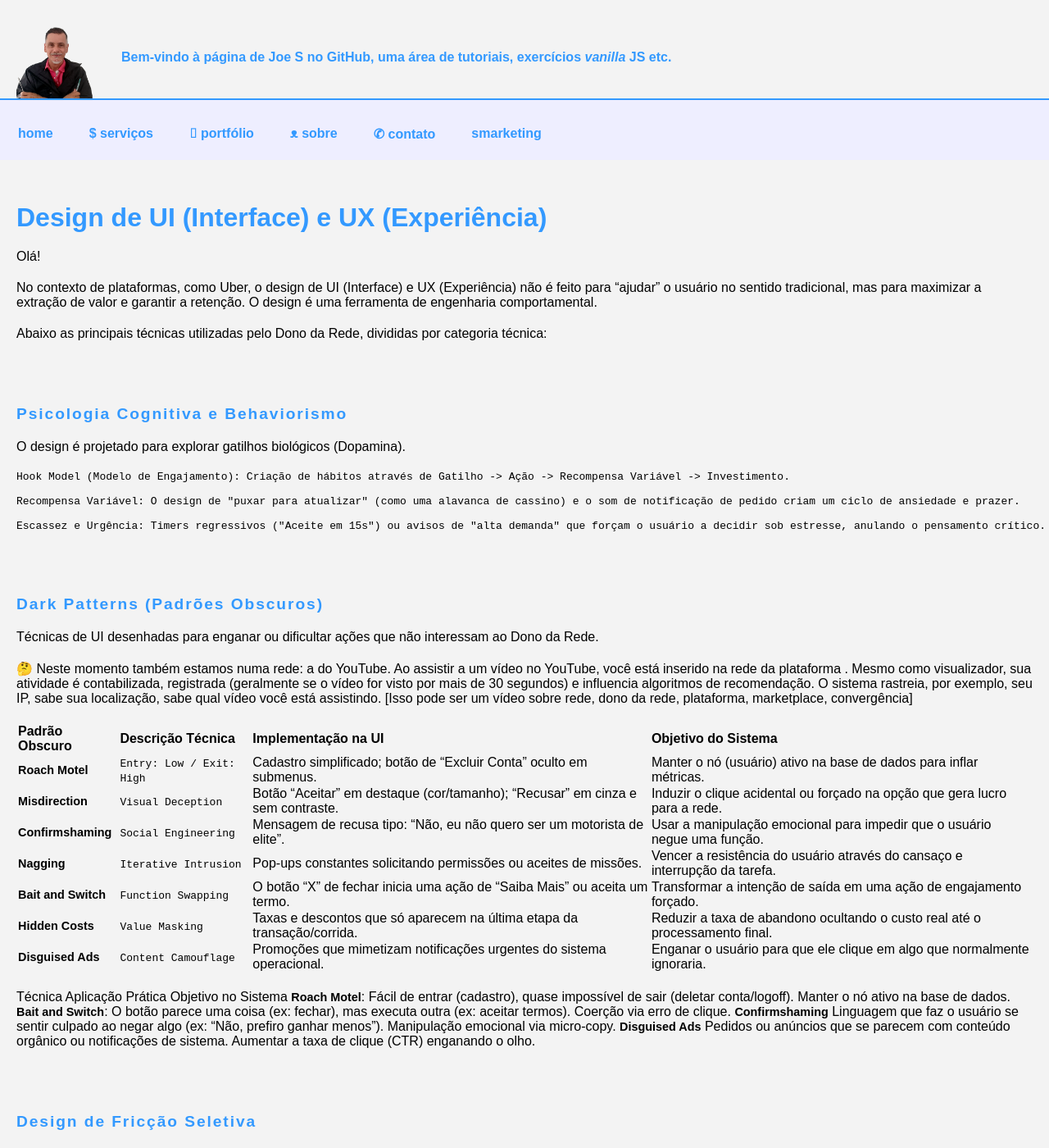
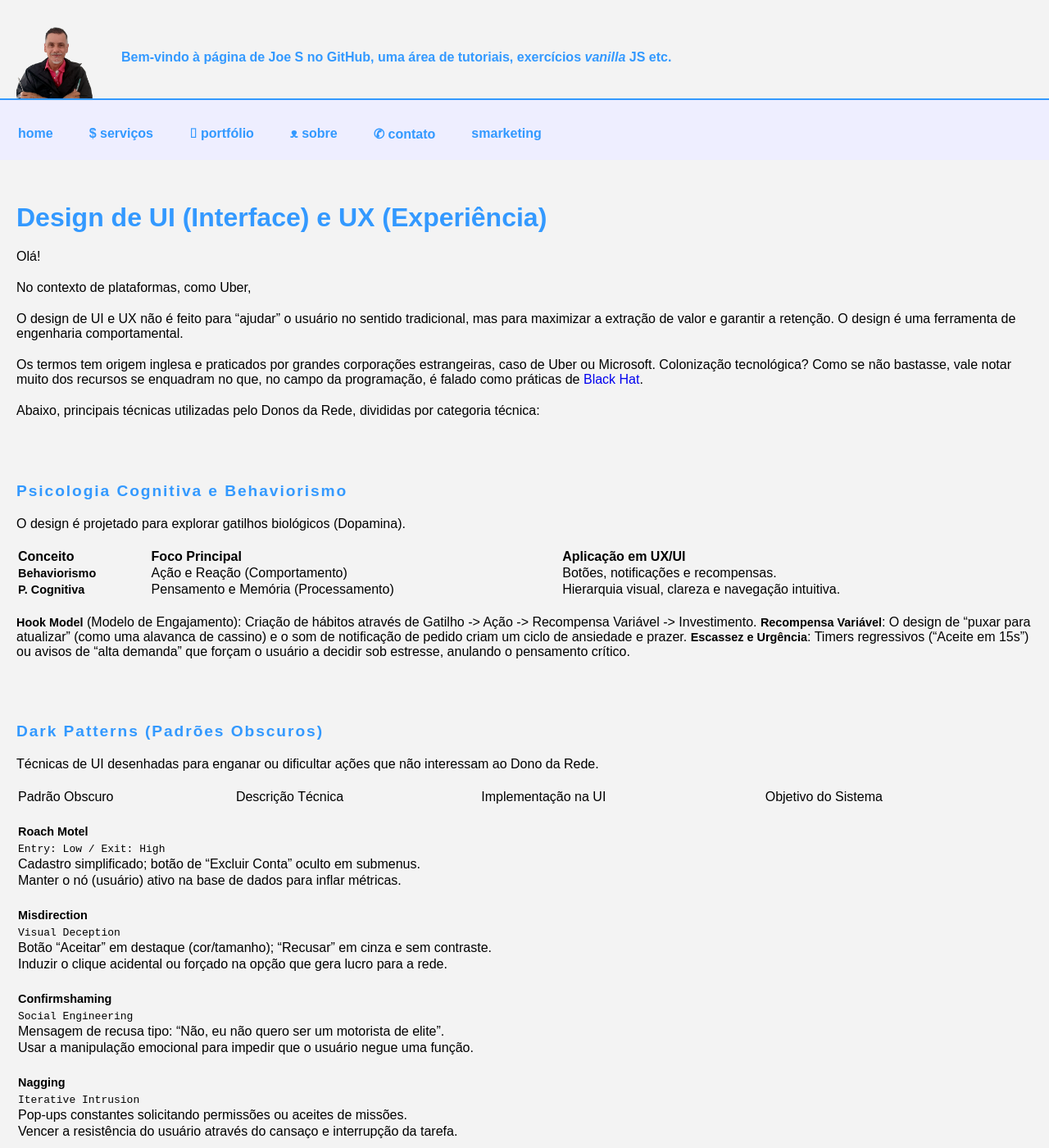
Before and after one commit to Joesynth/joesynth.github.io, a Jekyll site: the page built from _posts/2021-03-07-ui-e-ux-2.md, in a window 1280 px wide and 1400 px high. Shown: the whole window at 82% size. Built offline with Jekyll 4.4.1, drawn with Linux system fonts in a browser that asks for light colours; some of the changed text lies outside the part shown.

Commit message:
Update 2021-03-07-ui-e-ux-2.md

```diff
--- a/_posts/2021-03-07-ui-e-ux-2.md
+++ b/_posts/2021-03-07-ui-e-ux-2.md
@@ -1,72 +1,108 @@
 # Design de UI (Interface) e UX (Experiência)
+
+
+
+
 
 
 Olá!
 
-No contexto de plataformas, como Uber, o design de UI (Interface) e UX (Experiência) não é feito para "ajudar" o usuário no sentido tradicional, mas para maximizar a extração de valor e garantir a retenção. O design é uma ferramenta de engenharia comportamental.
+No contexto de plataformas, como Uber,
 
-Abaixo as principais técnicas utilizadas pelo Dono da Rede, divididas por categoria técnica:
+O design de UI e UX não é feito para "ajudar" o usuário no sentido tradicional, mas para maximizar a extração de valor e garantir a retenção. O design é uma ferramenta de engenharia comportamental.
+
+Os termos tem origem inglesa e praticados por grandes corporações estrangeiras, caso de Uber ou Microsoft.
+Colonização tecnológica? Como se não bastasse, vale notar muito dos recursos se enquadram no que, no campo da programação, é falado como práticas de [Black Hat](/white-hat-black-hat).
+
+
+
+Abaixo, principais técnicas utilizadas pelo Donos da Rede, divididas por categoria técnica:
 
 
 ###### Psicologia Cognitiva e Behaviorismo
 
 O design é projetado para explorar gatilhos biológicos (Dopamina).
 
-    Hook Model (Modelo de Engajamento): Criação de hábitos através de Gatilho -> Ação -> Recompensa Variável -> Investimento.
+| Conceito | Foco Principal | Aplicação em UX/UI |
+| :--- | :--- | :--- |
+| **Behaviorismo** | Ação e Reação (Comportamento) | Botões, notificações e recompensas. |
+| **P. Cognitiva** | Pensamento e Memória (Processamento) | Hierarquia visual, clareza e navegação intuitiva. |
 
-    Recompensa Variável: O design de "puxar para atualizar" (como uma alavanca de cassino) e o som de notificação de pedido criam um ciclo de ansiedade e prazer.
-
-    Escassez e Urgência: Timers regressivos ("Aceite em 15s") ou avisos de "alta demanda" que forçam o usuário a decidir sob estresse, anulando o pensamento crítico.
+**Hook Model** (Modelo de Engajamento): Criação de hábitos através de Gatilho -> Ação -> Recompensa Variável -> Investimento.
+**Recompensa Variável**: O design de "puxar para atualizar" (como uma alavanca de cassino) e o som de notificação de pedido criam um ciclo de ansiedade e prazer.
+**Escassez e Urgência**: Timers regressivos ("Aceite em 15s") ou avisos de "alta demanda" que forçam o usuário a decidir sob estresse, anulando o pensamento crítico.
 
 
 ###### Dark Patterns (Padrões Obscuros)
 
 Técnicas de UI desenhadas para enganar ou dificultar ações que não interessam ao Dono da Rede.
 
-🤔️ Neste momento também estamos numa rede: a do YouTube. Ao assistir a um vídeo no YouTube, você está inserido na rede da plataforma
-. Mesmo como visualizador, sua atividade é contabilizada, registrada (geralmente se o vídeo for visto por mais de 30 segundos) e influencia algoritmos de recomendação. O sistema rastreia, por exemplo, seu IP, sabe sua localização, sabe qual vídeo você está assistindo. [Isso pode ser um vídeo sobre rede, dono da rede, plataforma, marketplace, convergência]
 
 | Padrão Obscuro | Descrição Técnica | Implementação na UI | Objetivo do Sistema |
-|:---|:---|:---|:---|
-| **Roach Motel** | `Entry: Low / Exit: High` | Cadastro simplificado; botão de "Excluir Conta" oculto em submenus. | Manter o nó (usuário) ativo na base de dados para inflar métricas. |
-| **Misdirection** | `Visual Deception` | Botão "Aceitar" em destaque (cor/tamanho); "Recusar" em cinza e sem contraste. | Induzir o clique acidental ou forçado na opção que gera lucro para a rede. |
-| **Confirmshaming** | `Social Engineering` | Mensagem de recusa tipo: "Não, eu não quero ser um motorista de elite". | Usar a manipulação emocional para impedir que o usuário negue uma função. |
-| **Nagging** | `Iterative Intrusion` | Pop-ups constantes solicitando permissões ou aceites de missões. | Vencer a resistência do usuário através do cansaço e interrupção da tarefa. |
-| **Bait and Switch** | `Function Swapping` | O botão "X" de fechar inicia uma ação de "Saiba Mais" ou aceita um termo. | Transformar a intenção de saída em uma ação de engajamento forçado. |
-| **Hidden Costs** | `Value Masking` | Taxas e descontos que só aparecem na última etapa da transação/corrida. | Reduzir a taxa de abandono ocultando o custo real até o processamento final. |
-| **Disguised Ads** | `Content Camouflage` | Promoções que mimetizam notificações urgentes do sistema operacional. | Enganar o usuário para que ele clique em algo que normalmente ignoraria. |
+
+| **Roach Motel**
+| `Entry: Low / Exit: High`
+| Cadastro simplificado; botão de "Excluir Conta" oculto em submenus.
+| Manter o nó (usuário) ativo na base de dados para inflar métricas.
+
+| **Misdirection**
+| `Visual Deception`
+| Botão "Aceitar" em destaque (cor/tamanho); "Recusar" em cinza e sem contraste.
+| Induzir o clique acidental ou forçado na opção que gera lucro para a rede.
+
+| **Confirmshaming**
+| `Social Engineering`
+| Mensagem de recusa tipo: "Não, eu não quero ser um motorista de elite".
+| Usar a manipulação emocional para impedir que o usuário negue uma função.
+
+| **Nagging**
+| `Iterative Intrusion`
+| Pop-ups constantes solicitando permissões ou aceites de missões.
+| Vencer a resistência do usuário através do cansaço e interrupção da tarefa.
+
+| **Bait and Switch**
+| `Function Swapping`
+| O botão "X" de fechar inicia uma ação de "Saiba Mais" ou aceita um termo.
+| Transformar a intenção de saída em uma ação de engajamento forçado.
+
+| **Hidden Costs**
+| `Value Masking`
+| Taxas e descontos que só aparecem na última etapa da transação/corrida.
+| Reduzir a taxa de abandono ocultando o custo real até o processamento final.
+
+| **Disguised Ads**
+| `Content Camouflage`
+| Promoções que mimetizam notificações urgentes do sistema operacional.
+| Enganar o usuário para que ele clique em algo que normalmente ignoraria.
 
 
 Técnica	Aplicação Prática	Objetivo no Sistema
-**Roach Motel**: Fácil de entrar (cadastro), quase impossível de sair (deletar conta/logoff).	Manter o nó ativo na base de dados.
+**Roach Motel**: Fácil de entrar (cadastro), quase impossível de sair (deletar conta/logoff). Manter na base de dados.
 **Bait and Switch**: O botão parece uma coisa (ex: fechar), mas executa outra (ex: aceitar termos).	Coerção via erro de clique.
-**Confirmshaming**	Linguagem que faz o usuário se sentir culpado ao negar algo (ex: "Não, prefiro ganhar menos").	Manipulação emocional via micro-copy.
-**Disguised Ads**	Pedidos ou anúncios que se parecem com conteúdo orgânico ou notificações de sistema.	Aumentar a taxa de clique (CTR) enganando o olho.
+**Confirmshaming**	Linguagem que faz o usuário se sentir culpado ao negar algo (ex: "Não, prefiro ganhar menos"). Manipulação emocional via micro-copy.
+**Disguised Ads**;Pedidos ou anúncios que se parecem com conteúdo orgânico ou notificações de sistema.	Aumentar a taxa de clique (CTR) enganando o olho.
 
 
 ###### Design de Fricção Seletiva
 
 A UX é fluida para o que gera lucro e "travada" para o que gera custo ou saída.
 
-    Fricção Zero para Compra/Aceite: O botão de "Aceitar Corrida" é enorme e ocupa metade da tela. Muitas vezes, um toque acidental em qualquer lugar da tela valida a ação.
-
-    Fricção Alta para Suporte/Cancelamento: O fluxo de cancelamento ou suporte é escondido atrás de 5 ou 6 submenus ("Labirinto de Cliques"). Isso desestimula o usuário a reclamar ou desistir.
+**Fricção Zero para Compra/Aceite**: O botão de "Aceitar Corrida" é enorme e ocupa metade da tela. Muitas vezes, um toque acidental em qualquer lugar da tela valida a ação.
+**Fricção Alta para Suporte/Cancelamento**: O fluxo de cancelamento ou suporte é escondido atrás vários submenus ("Labirinto de Cliques"). Isso desestimula o usuário a reclamar ou desistir.
 
 ###### Gamificação e Design de Status
 
 Transformar o trabalho ou o consumo em um jogo para mascarar a exploração.
 
-    Progress Bar e Badges: Barras de progresso ("Faltam 2 entregas para bater a meta") utilizam o Efeito Zeigarnik (nosso cérebro detesta tarefas incompletas).
-
-    Leaderboards e Tiers: Níveis como "Diamante" ou "Nuvem Prioritária" criam uma hierarquia social artificial. O design usa cores metálicas e brilhos para dar a ilusão de prestígio a uma métrica de produtividade severa.
+**Progress Bar e Badges**: Barras de progresso ("Faltam 2 entregas para bater a meta") utilizam o Efeito Zeigarnik (nosso cérebro detesta tarefas incompletas).
+**Leaderboards e Tiers**: Níveis como "Diamante" ou "Nuvem Prioritária" criam uma hierarquia social artificial. O design usa cores metálicas e brilhos para dar a ilusão de prestígio a uma métrica de produtividade severa.
 
 ###### Arquitetura de Escolha (Nudging)
 
 O design não te obriga, mas "empurra" você para a escolha que o sistema deseja.
 
-    Default Option (Opção Padrão): O sistema deixa pré-selecionada a opção mais lucrativa para a rede (ex: a rota mais longa ou o seguro mais caro).
-
-    Ancoragem de Preços: Mostrar um valor alto primeiro para que o valor seguinte pareça "justo" ou "barato".
+**Default Option (Opção Padrão)**: O sistema deixa pré-selecionada a opção mais lucrativa para a rede (ex: a rota mais longa ou o seguro mais caro).
+**Ancoragem de Preços**: Mostrar um valor alto primeiro para que o valor seguinte pareça "justo" ou "barato".
 
 
 É isso!
```
